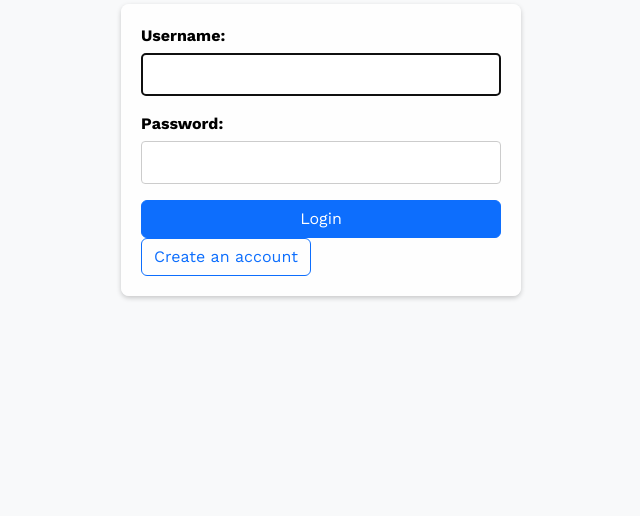
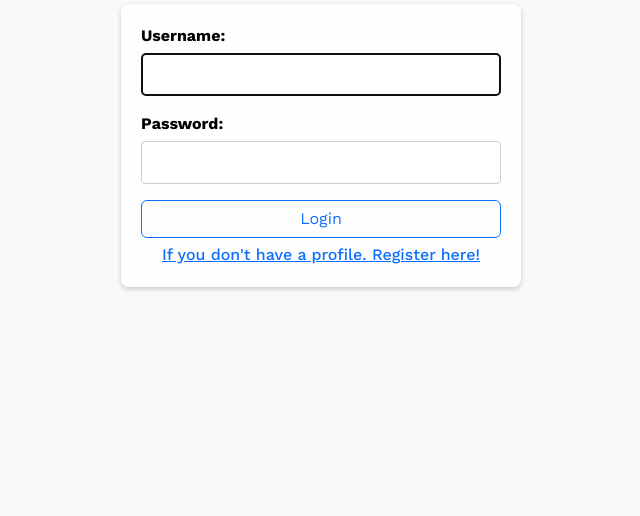
Before and after one commit to StoichoManolov/my_recipes, a Django app: page /account/login/ in a window 1280 px wide. Shown: the part 164-680 px from the top of the page, without its empty margins (319-959 px from the left). Run offline with Django 5.2, Linux system fonts and the light colour scheme.

Commit message:
login buttons fix

```diff
--- a/templates/registration/login.html
+++ b/templates/registration/login.html
@@ -30,9 +30,22 @@
                 {{ form.non_field_errors.0 }}
             </div>
         {% endif %}
-
-        <button type="submit" class="btn btn-primary w-100">Login</button>
-         <a href="{% url 'create-account' %}" class="btn btn-outline-primary">Create an account</a>
+        <button type="submit" class="btn btn-outline-primary w-100" style="margin-right: 10px; width: 150px"
+        >Login</button>
+    <div style="text-align: center; margin-bottom:0px; margin-top:5px">
+         <a class="text-center" href="{% url 'create-account' %}" style="width: 150px"
+         >  If you don't have a profile. Register here!</a>
+        </div>
     </form>
 </div>
 {% endblock %}
+
+<div class="d-flex justify-content-between mt-3">
+    <button type="submit" class="btn btn-outline-danger"
+            style="margin-right: 10px; width: 150px">
+        Delete Account
+    </button>
+    <a href="{% url 'detail-account' user.pk %}" class="btn btn-outline-secondary"
+       style="width: 150px">
+        Cancel</a>
+</div>
```
Also changed, not shown: media/photos/profile_pictures/20220628-Moussaka-AmandaSuarez-48-hero-7ed4668845264c659574e07490d9ff5c.jpg (added).
